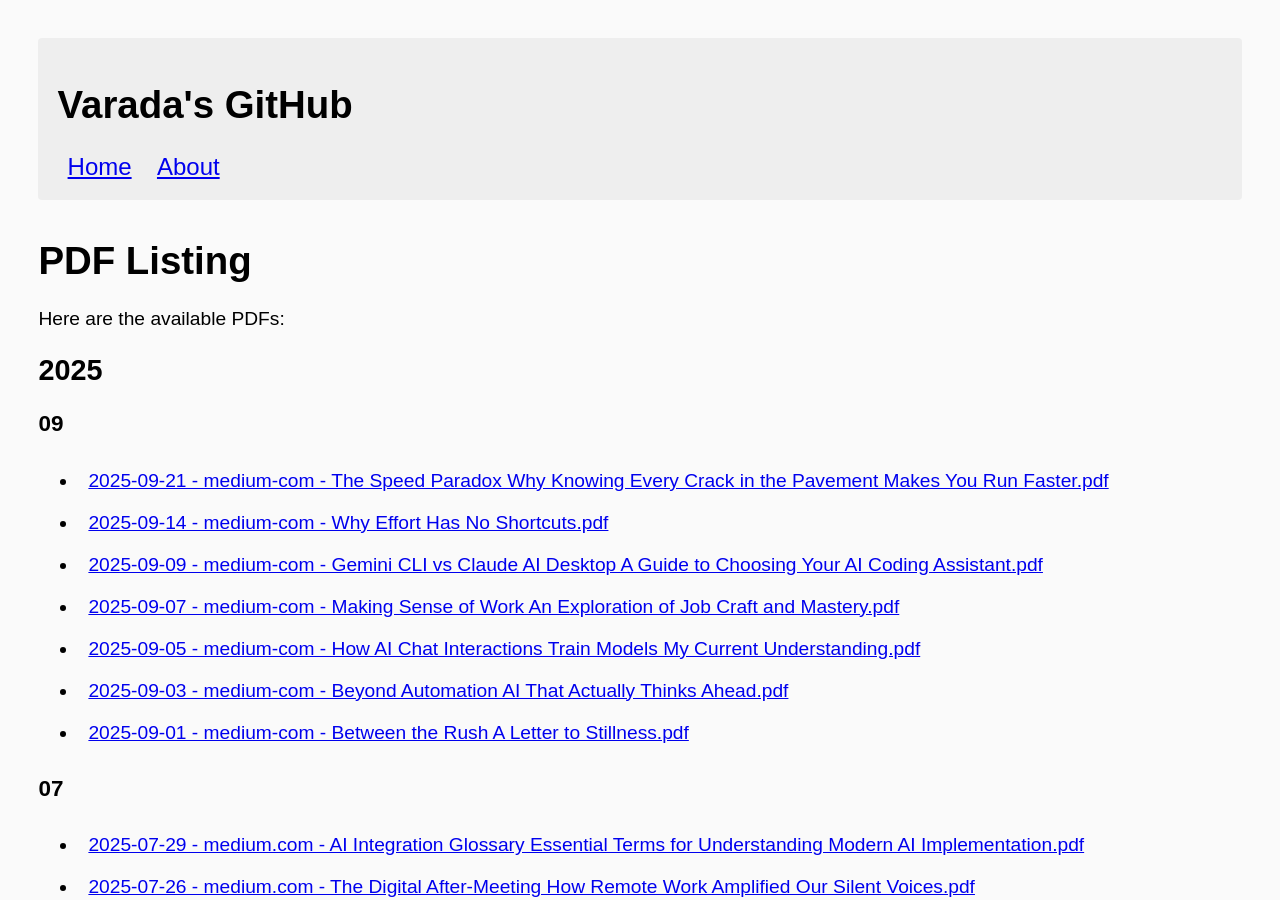
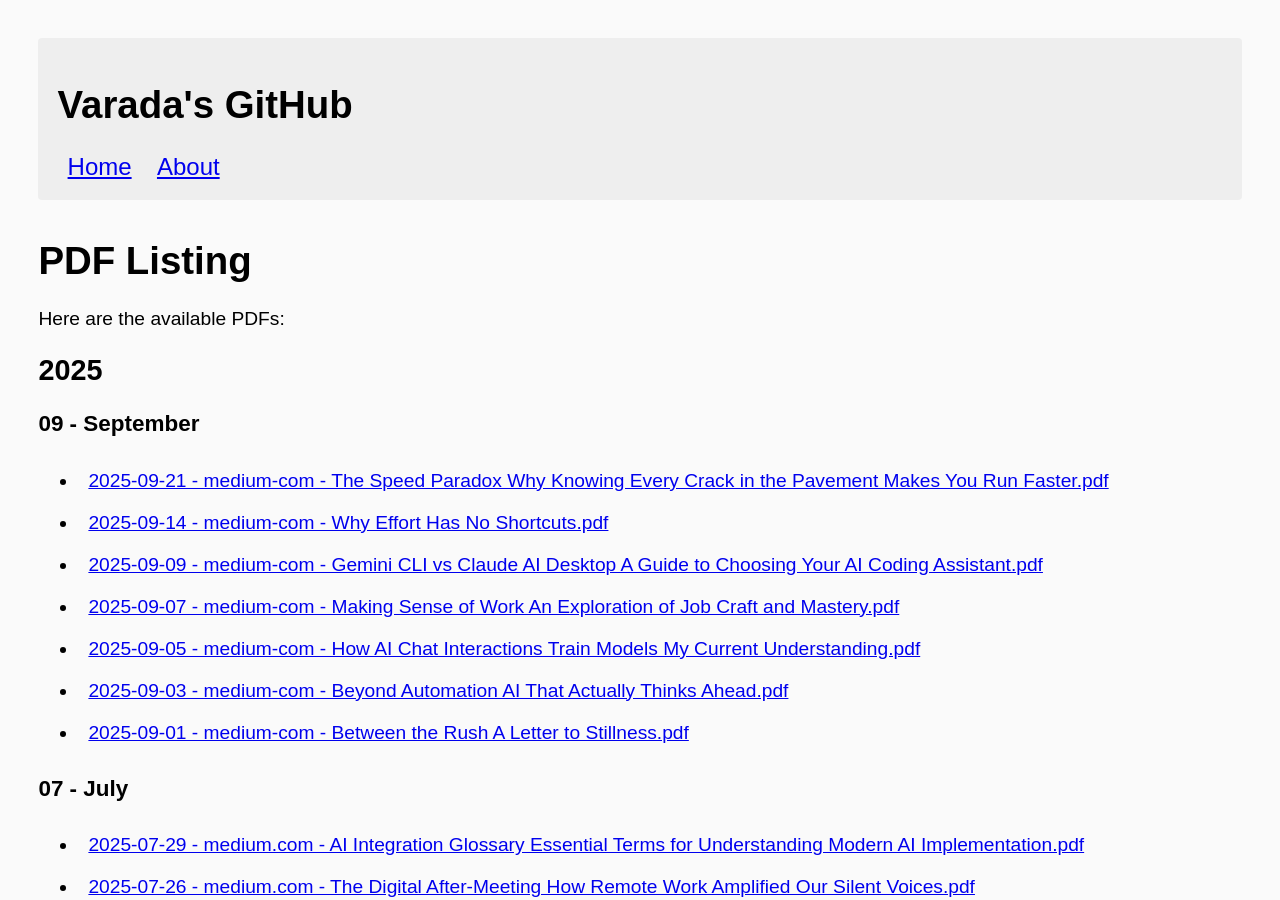
Before and after one commit to ivarada/ivarada.github.io, a Jekyll site: the page built from medium/pdf/index.md, in a window 1280 px wide and 900 px high. Built offline with Jekyll 4.4.1, drawn with Linux system fonts in a browser that asks for light colours.

Commit message:
Update PDF Listing

```diff
--- a/medium/pdf/index.md
+++ b/medium/pdf/index.md
@@ -8,7 +8,7 @@ title: PDF Listing
 Here are the available PDFs:
 
 ## 2025
-### 09
+### 09 - September
 - [2025-09-21 - medium-com - The Speed Paradox Why Knowing Every Crack in the Pavement Makes You Run Faster.pdf](2025-09-21 - medium-com - The Speed Paradox Why Knowing Every Crack in the Pavement Makes You Run Faster.pdf)
 - [2025-09-14 - medium-com - Why Effort Has No Shortcuts.pdf](2025-09-14 - medium-com - Why Effort Has No Shortcuts.pdf)
 - [2025-09-09 - medium-com - Gemini CLI vs Claude AI Desktop A Guide to Choosing Your AI Coding Assistant.pdf](2025-09-09 - medium-com - Gemini CLI vs Claude AI Desktop A Guide to Choosing Your AI Coding Assistant.pdf)
@@ -17,7 +17,7 @@ Here are the available PDFs:
 - [2025-09-03 - medium-com - Beyond Automation AI That Actually Thinks Ahead.pdf](2025-09-03 - medium-com - Beyond Automation AI That Actually Thinks Ahead.pdf)
 - [2025-09-01 - medium-com - Between the Rush A Letter to Stillness.pdf](2025-09-01 - medium-com - Between the Rush A Letter to Stillness.pdf)
 
-### 07
+### 07 - July
 - [2025-07-29 - medium.com - AI Integration Glossary Essential Terms for Understanding Modern AI Implementation.pdf](2025-07-29 - medium.com - AI Integration Glossary Essential Terms for Understanding Modern AI Implementation.pdf)
 - [2025-07-26 - medium.com - The Digital After-Meeting How Remote Work Amplified Our Silent Voices.pdf](2025-07-26 - medium.com - The Digital After-Meeting How Remote Work Amplified Our Silent Voices.pdf)
 - [2025-07-26 - medium.com - The After-Meeting Phenomenon Why We Save Our Best Ideas for the Hallway.pdf](2025-07-26 - medium.com - The After-Meeting Phenomenon Why We Save Our Best Ideas for the Hallway.pdf)
```
